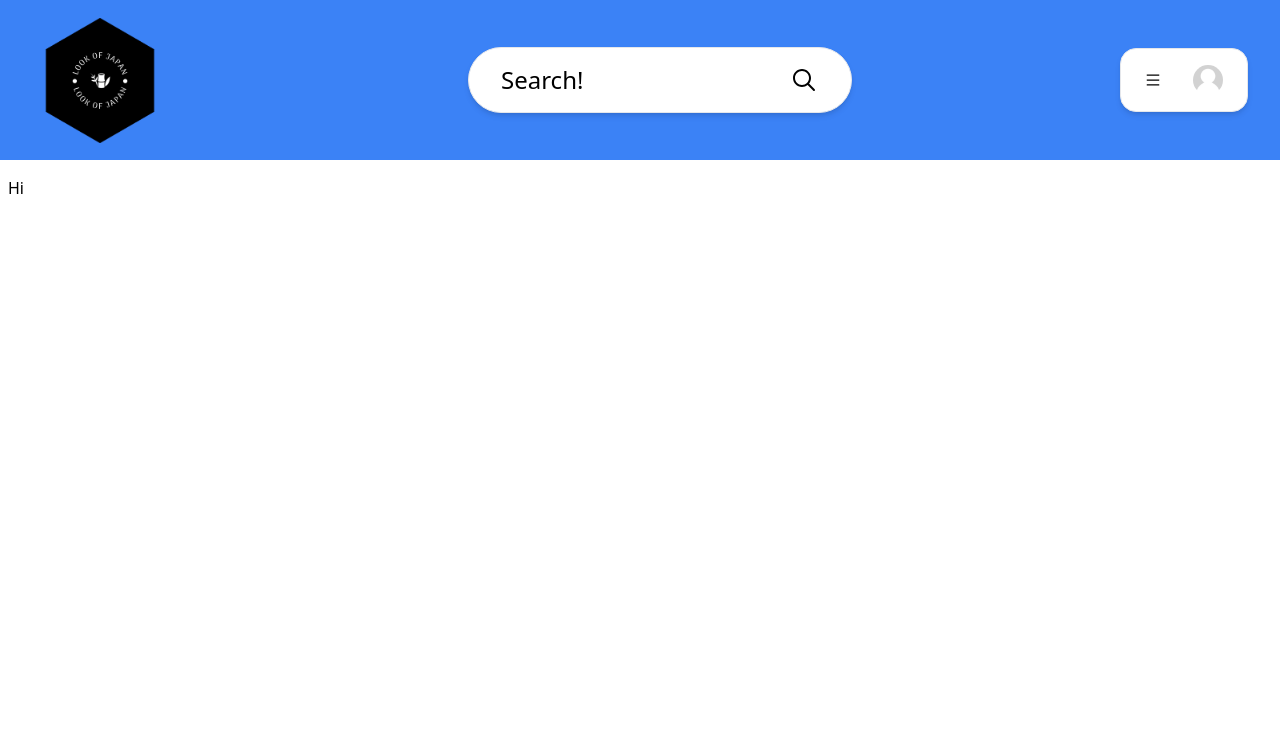
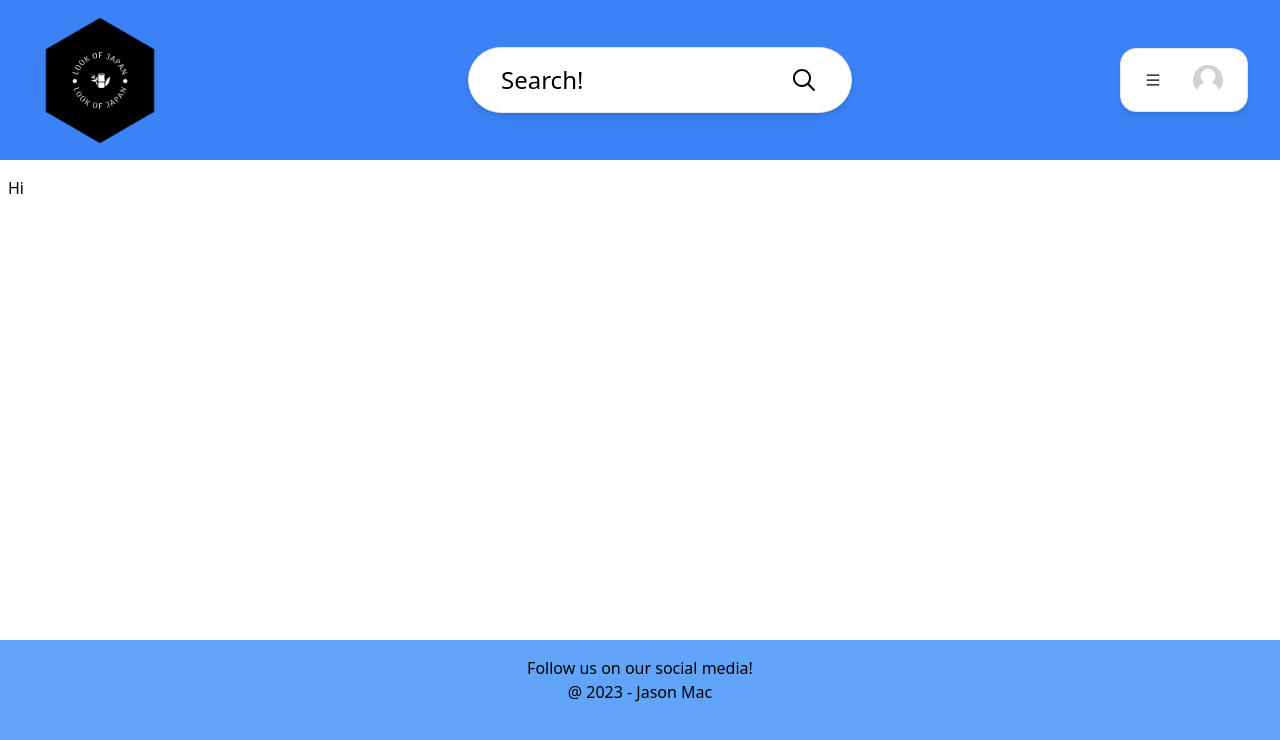
Before and after one commit to JasonMac123/market-place, a Next.js app: page /login in a window 1280 px wide. Shown: the top 740 px of the page. Built offline with nearby package versions, Linux system fonts and the light colour scheme.

Commit message:
Adds footer content

```diff
--- a/app/components/footer/Footer.tsx
+++ b/app/components/footer/Footer.tsx
@@ -1,7 +1,15 @@
 "use client";
 
+import Logo from "../Logo";
+
 const Footer = () => {
-  return <div className="fixed bottom-0 w-full"></div>;
+  return (
+    <div className="fixed bottom-0 w-full h-40 bg-blue-400 flex flex-col py-4 justify-space-around items-center">
+      <div>Follow us on our social media!</div>
+      <div className="flex"></div>
+      <div>@ 2023 - Jason Mac</div>
+    </div>
+  );
 };
 
 export default Footer;
```
